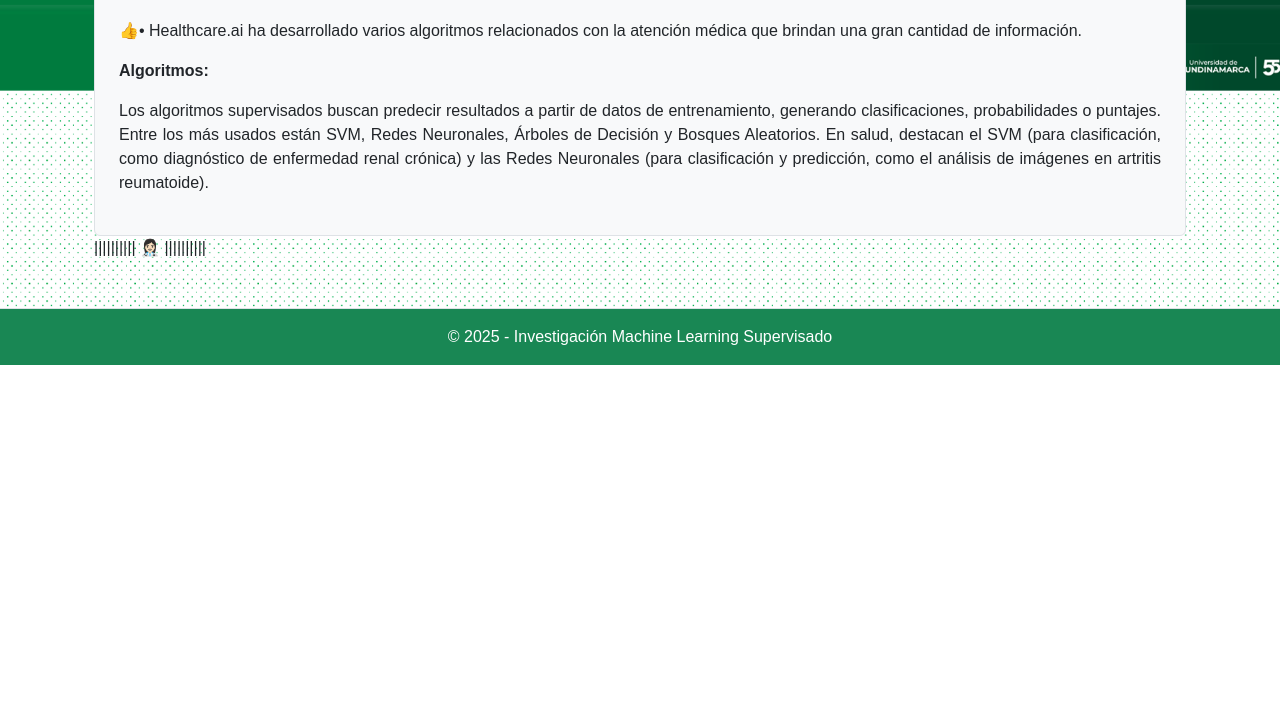
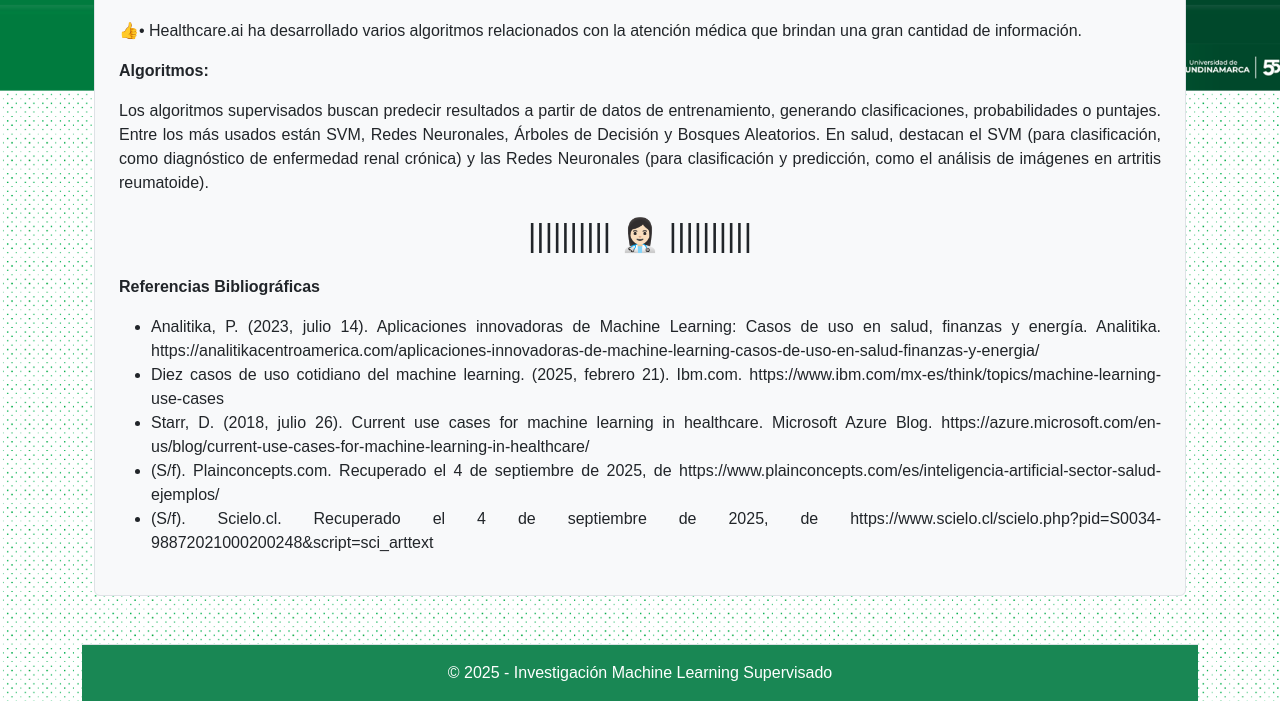
Before and after one commit to Mireya-Garzon-A/ActividadesMachineLearning, a Flask app: page /index1 in a window 1280 px wide. Shown: the part 812-1513 px from the top of the page. Before the commit the page ends 1177 px from the top, so only its background shows below. Run offline with Flask 3, Linux system fonts and the light colour scheme.

Commit message:
Texto referencias bibliográficas

```diff
--- a/templates/index1.html
+++ b/templates/index1.html
@@ -70,9 +70,19 @@
             (para clasificación, como diagnóstico de enfermedad renal crónica) y las Redes Neuronales
             (para clasificación y predicción, como el análisis de imágenes en artritis reumatoide).
         </p>
-     </div style="text-align: center;">
-     <p> ||||||||||   👩🏻‍⚕️   ||||||||||</p>
-
+    <div style="text-align: center; font-size: 32px;">
+    <p>||||||||||   👩🏻‍⚕️   ||||||||||</p>
+    </div>
+      <p>
+            <strong>Referencias Bibliográficas</strong>
+        </p>
+        <ul>
+            <li>Analitika, P. (2023, julio 14). Aplicaciones innovadoras de Machine Learning: Casos de uso en salud, finanzas y energía. Analitika. https://analitikacentroamerica.com/aplicaciones-innovadoras-de-machine-learning-casos-de-uso-en-salud-finanzas-y-energia/</li>
+            <li>Diez casos de uso cotidiano del machine learning. (2025, febrero 21). Ibm.com. https://www.ibm.com/mx-es/think/topics/machine-learning-use-cases</li>
+            <li>Starr, D. (2018, julio 26). Current use cases for machine learning in healthcare. Microsoft Azure Blog. https://azure.microsoft.com/en-us/blog/current-use-cases-for-machine-learning-in-healthcare/</li>
+            <li>(S/f). Plainconcepts.com. Recuperado el 4 de septiembre de 2025, de https://www.plainconcepts.com/es/inteligencia-artificial-sector-salud-ejemplos/</li>
+            <li>(S/f). Scielo.cl. Recuperado el 4 de septiembre de 2025, de https://www.scielo.cl/scielo.php?pid=S0034-98872021000200248&script=sci_arttext</li>
+        </ul>
 
 </div>
 {% endblock %}
```
